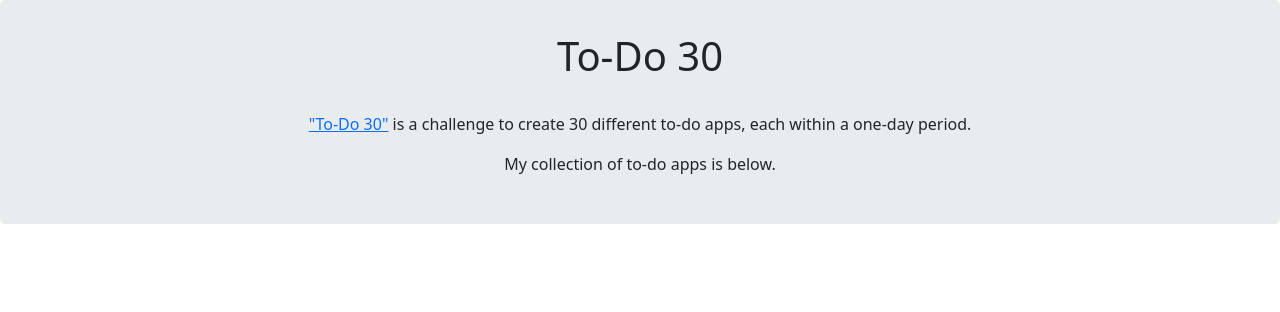
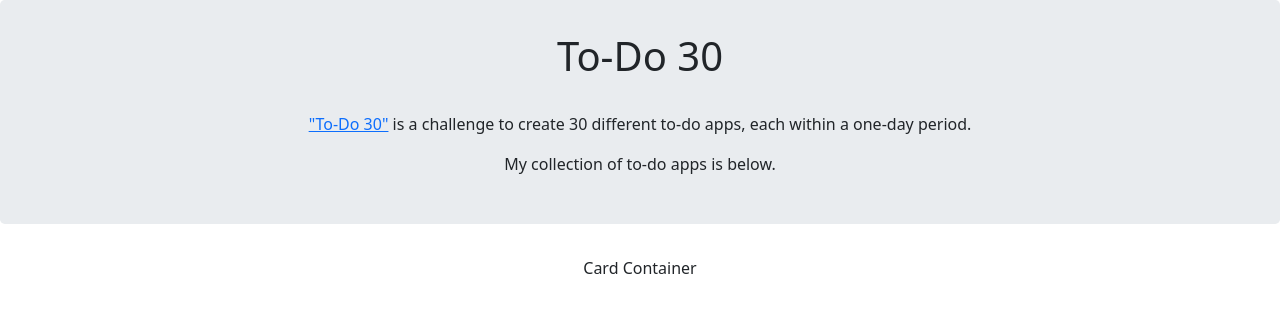
Before and after one commit to ejw773/to-do-30, a React (Create React App) app: page / in a window 1280 px wide. Shown: the top 312 px of the page. Built offline with nearby package versions, Linux system fonts and the light colour scheme.

Commit message:
removes unneccessary imports

```diff
--- a/src/components/CardComponent.js
+++ b/src/components/CardComponent.js
@@ -1,6 +1,5 @@
 import React from 'react';
 import Card from 'react-bootstrap/Card';
-import Button from 'react-bootstrap/Button';
 
 const ProjectCard = ({item}) => {
     return (
--- a/src/components/CardContainerComponent.js
+++ b/src/components/CardContainerComponent.js
@@ -1,5 +1,4 @@
 import React from 'react';
-import projects from '../shared/projectInfo';
 import ProjectCard from './CardComponent';
 import Container from 'react-bootstrap/Container';
 import Row from 'react-bootstrap/Row';
@@ -8,7 +7,11 @@ import Col from 'react-bootstrap/Col'
 const CardContainer = () => {
     return (
         <Container>
-
+            <Row>
+                <Col>
+                    <p>Card Container</p>
+                </Col>
+            </Row>
         </Container>
     )
 }
```
